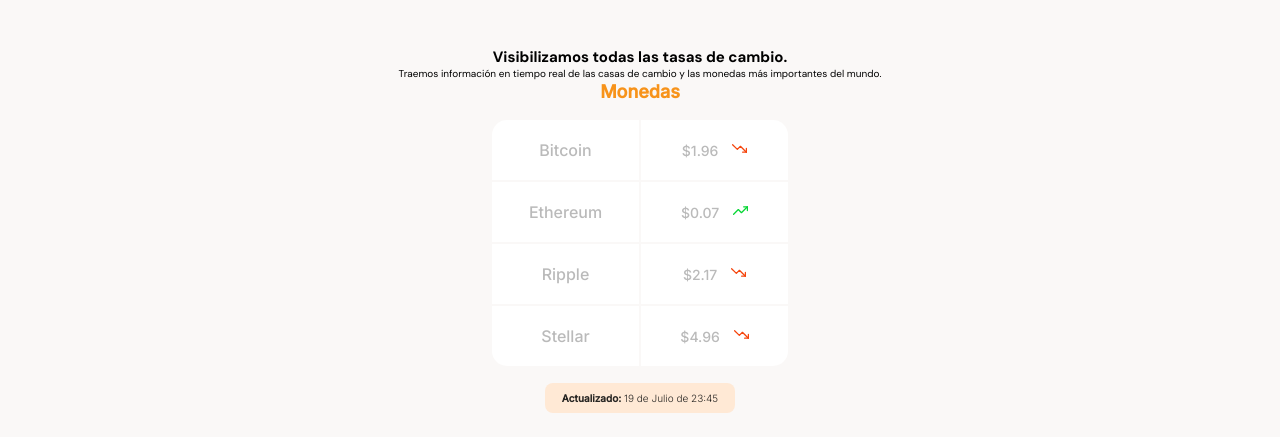
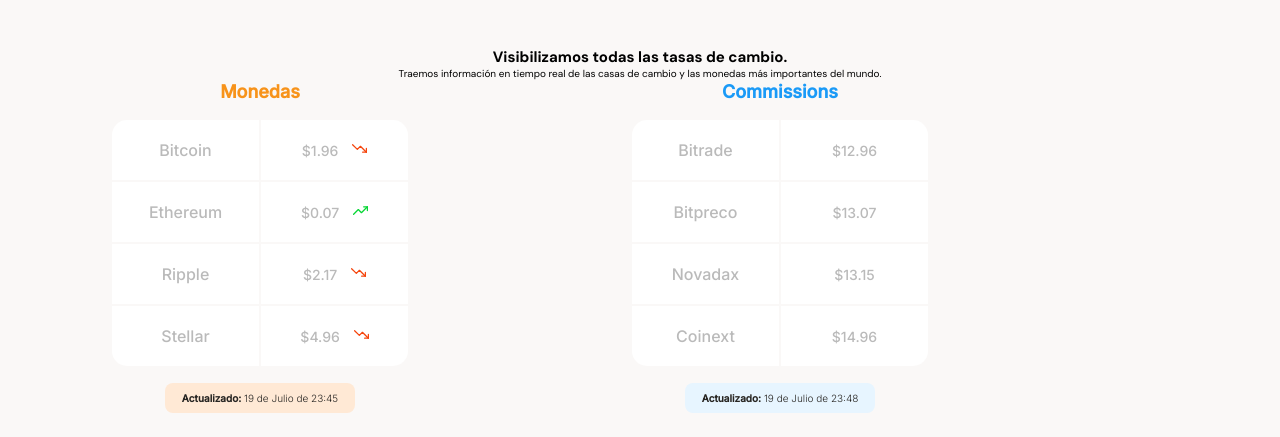
Before and after one commit to vickiavola/Data-Bit, a plain HTML site: page index.html in a window 1280 px wide. Shown: the part 617-1054 px from the top of the page. Drawn offline with Linux system fonts and the light colour scheme.

Commit message:
horizontal scroll

```diff
--- a/styles.css
+++ b/styles.css
@@ -101,6 +101,7 @@
      background-color: var(--off-white);
 }
 
+
 .main-exchange-container {
      width: 100%;
      height: auto;
@@ -143,22 +144,28 @@
      color: #757575;
 }
 
-.main-tables-container{
+.main-table-container{
      display: flex;
      overflow: auto;
      scroll-behavior: smooth;
+
+     display: flex;
+     height: 360px;
+     overflow-x: scroll;
+     overscroll-behavior-x: contain;
+     scroll-snap-type: x proximity;
 }
 
-main-tables-container::-webkit-scrollbar {
-     display: none;
-}
+
+
 
 .main-currency-table{
      width: 70%;
+     scroll-snap-align: center;
      min-width: 235px;
      max-width:500px;
      height: 360px;
-     margin: 0 auto;
+     margin: 0 10px auto;
      font-family: "Inter", sans-serif;
 }
 
@@ -256,10 +263,11 @@
 
 .main-commissions-table{
      width: 70%;
+     scroll-snap-align: center;
      min-width: 235px;
      max-width:500px;
      height: 360px;
-     margin: 0 auto;
+     margin: 0 10px auto;
      font-family: "Inter", sans-serif;
 }
 
```
Also changed, not shown: index.html (+2 -1 lines).
